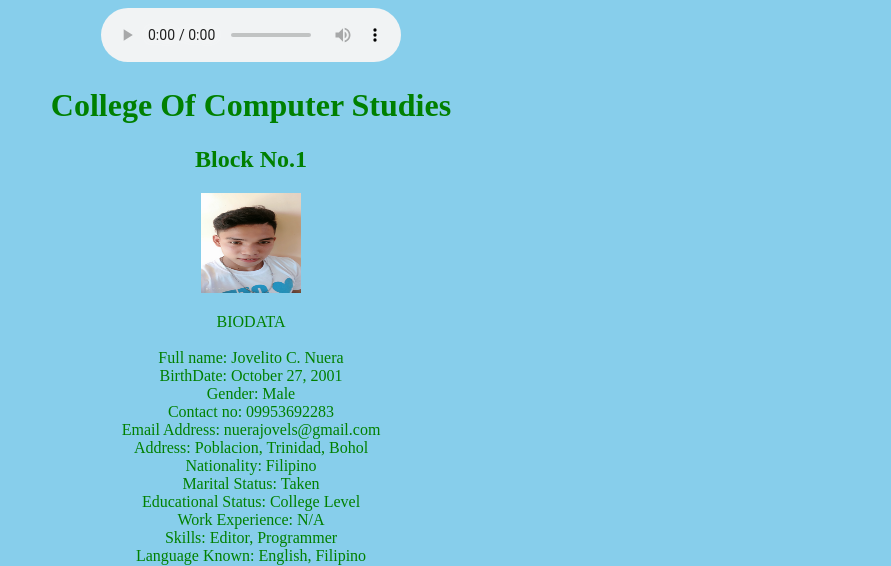
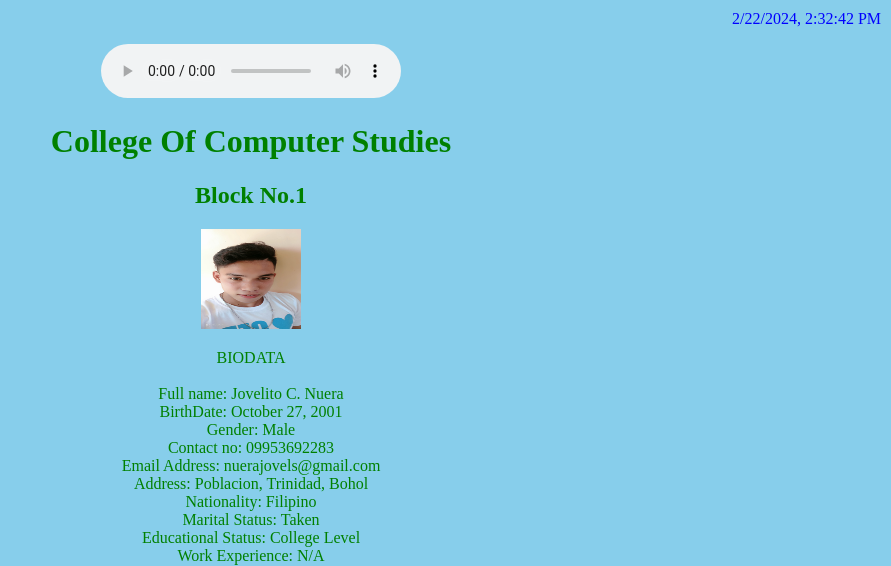
Before and after one commit to Jovelgithub/Push-me--yeah, a plain HTML site: page Index.html in a window 1280 px wide. Shown: the top 566 px of the page, without its empty margins (389-1280 px from the left). Drawn offline with Linux system fonts and the light colour scheme.

Commit message:
Add 2.Features

```diff
--- /dev/null
+++ b/Dt.js
@@ -0,0 +1,11 @@
+function updateDateTime() {
+            var datetimeElement = document.getElementById('datetime');
+            if (datetimeElement) {
+                var now = new Date();
+                var dateTimeString = now.toLocaleString();
+                datetimeElement.textContent = "" + dateTimeString;
+            }
+        }
+
+        updateDateTime();
+        setInterval(updateDateTime, 1000);
--- a/Index.html
+++ b/Index.html
@@ -2,13 +2,14 @@
 <html>
 
     <head>
+        <script src="Dt.js"></script><br>
         <link rel="stylesheet" href="Web.css">
     </head>
-
         <body>
+            <span id="datetime"></span><br>
+            <span id="time"></span>
             <audio controls>
            <source src="Mapa.MP3"></audio>
-
 
             <h1>
        College Of Computer Studies
--- a/Web.css
+++ b/Web.css
@@ -8,3 +8,21 @@ body {
 .video-container {
     width="280" height="200";
 }
+#datetime {
+       position:absolute;
+       top: 10px;
+       right: 10px;
+       font-size: 16px;
+       text-align: right;
+       color: blue;
+
+   }
+
+   #time {
+       position: absolute;
+       top: 30px;
+       right:10px;
+       font-size: 16px;
+       text-align: right;
+       color: black;
+   }
```
